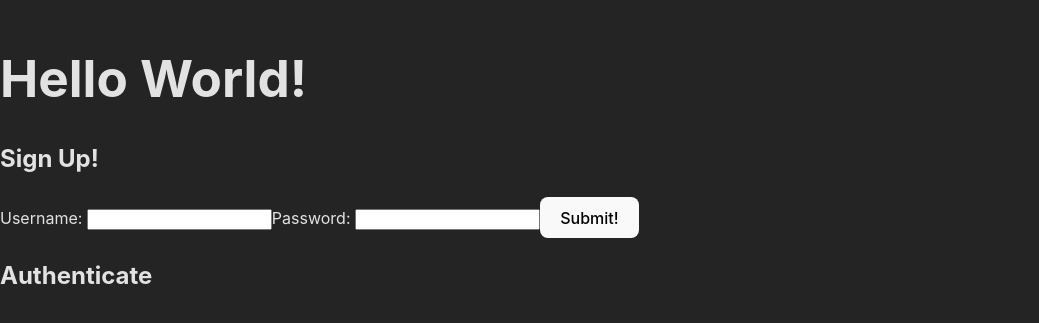
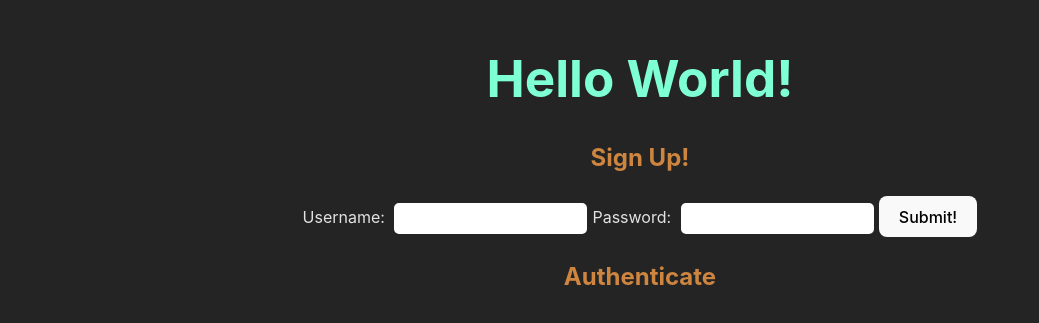
Before and after one commit to skaste/Block-27-React-Forms, a React (Vite) app in the folder ReactForms/: page / in a window 1280 px wide. Shown: the part 235-558 px from the top of the page, without its empty margins (0-1039 px from the left). Built offline with nearby package versions, Linux system fonts and the light colour scheme.

Commit message:
added app.css to App.jsx for a break to clear head

```diff
--- a/ReactForms/src/App.css
+++ b/ReactForms/src/App.css
@@ -5,7 +5,14 @@
   text-align: center;
 }
 h1 {
-  text-align: center;
-  display: flex;
-  align-items: center;
+  color:aquamarine;
 }
+h2 {
+  color: peru;
+}
+input{
+  border: white solid 3px;
+  margin: 5px;
+  padding:5px;
+  border-radius: 5px;
+}
--- a/ReactForms/src/App.jsx
+++ b/ReactForms/src/App.jsx
@@ -1,6 +1,7 @@
 import React from 'react'
 import SignUpForm from './components/SignUpForm'
 import Authenticate from './components/Authenticate'
+import './App.css';
 
 const App = () => {
   return (
```
